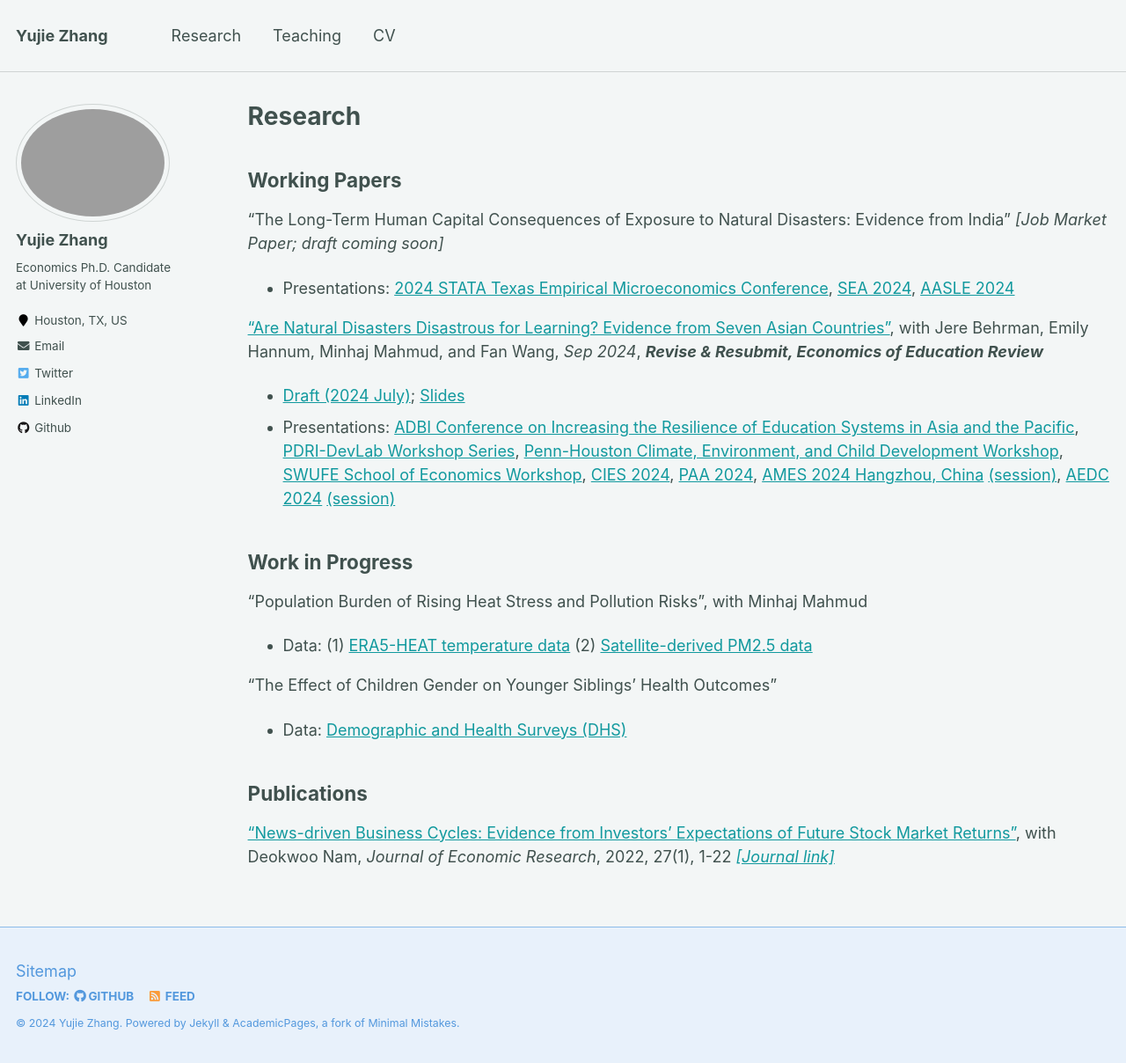
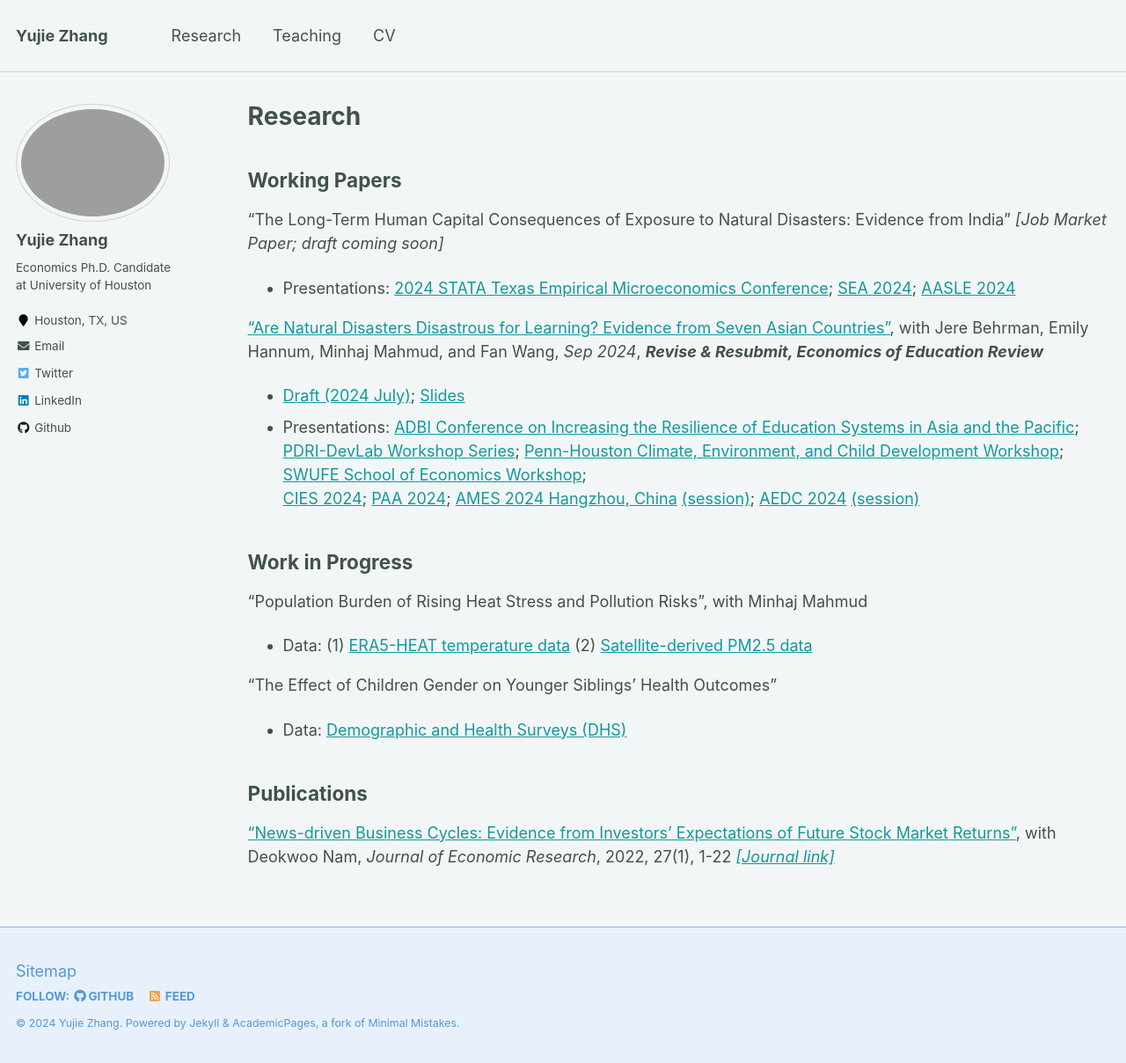
Before and after one commit to yujiezhangecon/yujiezhangecon.github.io, a Jekyll site: the page built from _pages/research.md, in a window 1280 px wide and 1208 px high. Shown: the whole window at 88% size. Built offline with Jekyll 4.4.1, drawn with Linux system fonts in a browser that asks for light colours.

```diff
--- a/_pages/research.md
+++ b/_pages/research.md
@@ -25,8 +25,8 @@ Working Papers
 
 "The Long-Term Human Capital Consequences of Exposure to Natural Disasters: Evidence from India" _[Job Market Paper; draft coming soon]_
 - Presentations:
-[2024 STATA Texas Empirical Microeconomics Conference](https://www.dallasfed.org/research/events/2024/24stata),
-[SEA 2024](https://sea.mymeetingsavvy.net/program),
+[2024 STATA Texas Empirical Microeconomics Conference](https://www.dallasfed.org/research/events/2024/24stata);
+[SEA 2024](https://sea.mymeetingsavvy.net/program);
 [AASLE 2024](https://www.aasle.org/bangkok-conference-info)
 
 
@@ -34,13 +34,13 @@ Working Papers
 with Jere Behrman, Emily Hannum, Minhaj Mahmud, and Fan Wang, _Sep 2024_, _**Revise & Resubmit, Economics of Education Review**_
 - [Draft (2024 July)](http://yujiezhangecon.github.io/files/DisasterEducationAsiaMicsEmDat_ZhangEtal.pdf); [Slides](http://yujiezhangecon.github.io/files/PrjRDSE/ADBI_MICS_presentation_AEDC2024.pdf) <br>
 - Presentations:
-[ADBI Conference on Increasing the Resilience of Education Systems in Asia and the Pacific](https://www.adb.org/news/events/increasing-the-resilience-of-education-systems-in-asia-and-the-pacific),
-[PDRI-DevLab Workshop Series](https://pdri-devlab.upenn.edu/event/pdri-devlab-workshop-series-emily-hannum/),
-[Penn-Houston Climate, Environment, and Child Development Workshop](https://www.pop.upenn.edu/events/2023/12/01/penn-houston-climate-environment-and-child-development-workshop),
-[SWUFE School of Economics Workshop](http://yujiezhangecon.github.io/files/PrjRDSE/SWUFE_workshop_231228.JPG),
-[CIES 2024](https://convention2.allacademic.com/one/cies/cies24/index.php?cmd=Online+Program+View+Session&selected_session_id=2100746&PHPSESSID=38u1ksu0g9iurddg8ia8mn3du2),
-[PAA 2024](https://www.populationassociation.org/paa2024/call-for-papers),
-[AMES 2024 Hangzhou, China](https://www.econometricsociety.org/regional-activities/schedule/2024/06/28/2024-Asia-Meeting-Hangzhou-China#home) [(session)](https://virtual.oxfordabstracts.com/#/event/6969/submission/426),
+[ADBI Conference on Increasing the Resilience of Education Systems in Asia and the Pacific](https://www.adb.org/news/events/increasing-the-resilience-of-education-systems-in-asia-and-the-pacific);
+[PDRI-DevLab Workshop Series](https://pdri-devlab.upenn.edu/event/pdri-devlab-workshop-series-emily-hannum/);
+[Penn-Houston Climate, Environment, and Child Development Workshop](https://www.pop.upenn.edu/events/2023/12/01/penn-houston-climate-environment-and-child-development-workshop);
+[SWUFE School of Economics Workshop](http://yujiezhangecon.github.io/files/PrjRDSE/SWUFE_workshop_231228.JPG);
+[CIES 2024](https://convention2.allacademic.com/one/cies/cies24/index.php?cmd=Online+Program+View+Session&selected_session_id=2100746&PHPSESSID=38u1ksu0g9iurddg8ia8mn3du2);
+[PAA 2024](https://www.populationassociation.org/paa2024/call-for-papers);
+[AMES 2024 Hangzhou, China](https://www.econometricsociety.org/regional-activities/schedule/2024/06/28/2024-Asia-Meeting-Hangzhou-China#home) [(session)](https://virtual.oxfordabstracts.com/#/event/6969/submission/426);
 [AEDC 2024](https://adb.eventsair.com/asian-economic-development-conference-2024) [(session)](http://yujiezhangecon.github.io/files/PrjRDSE/AEDC2024_ProgramBook.pdf)
 
 <!---
```
